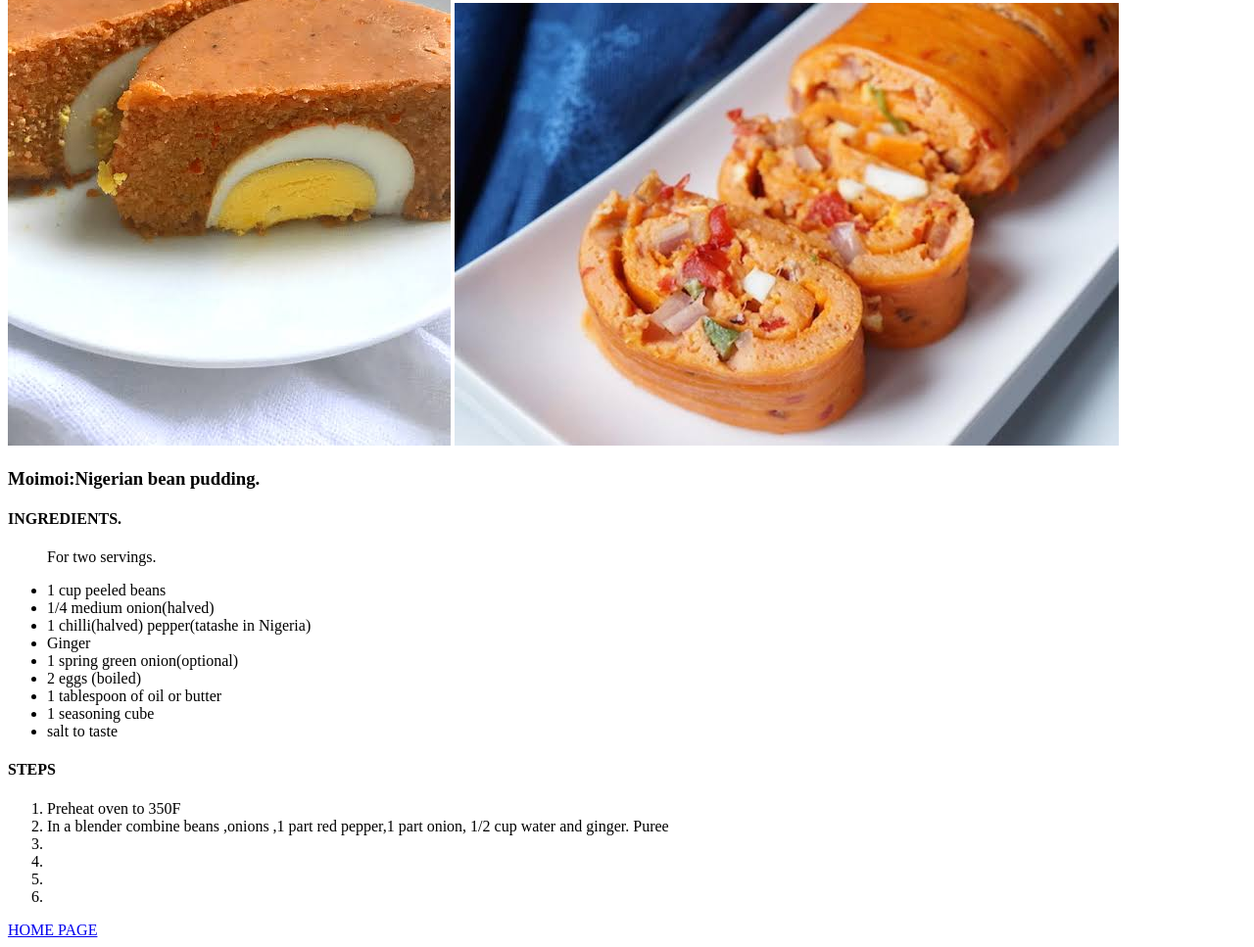
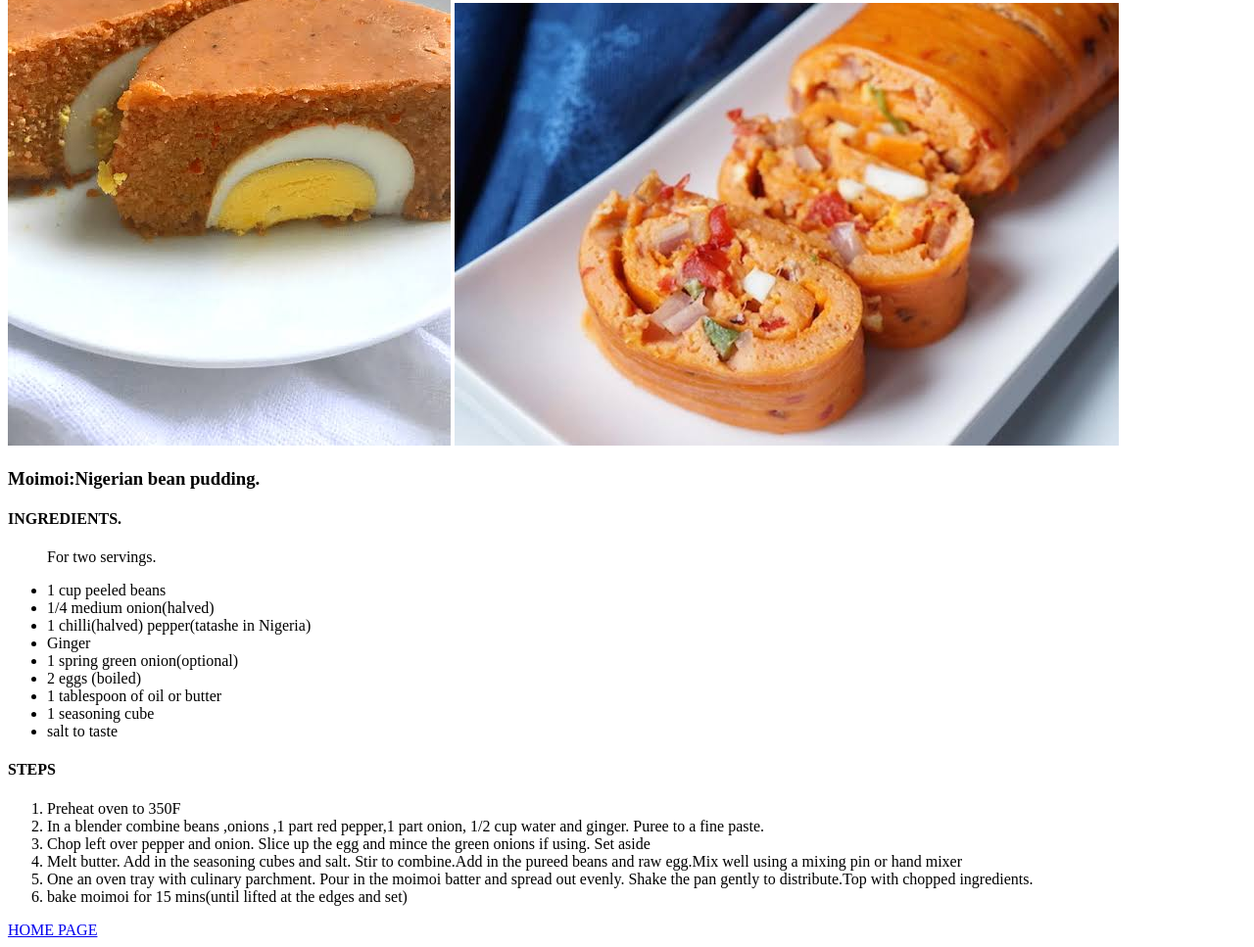
Before and after one commit to AyoOyekan/odin-recipes, a plain HTML site: page recipes/moimoi.html in a window 1280 px wide. Shown: the part 303-1270 px from the top of the page at 98% size. Drawn offline with Linux system fonts and the light colour scheme.

Commit message:
complete the steps list

```diff
--- a/recipes/moimoi.html
+++ b/recipes/moimoi.html
@@ -26,11 +26,11 @@
  <h4>STEPS</h4>
  <ol type="1">
     <li>Preheat oven to 350F</li>
-    <li>In a blender combine beans ,onions ,1 part red pepper,1 part onion, 1/2 cup water and ginger. Puree</li>
-    <li></li>
-    <li></li>
-    <li></li>
-    <li></li>
+    <li>In a blender combine beans ,onions ,1 part red pepper,1 part onion, 1/2 cup water and ginger. Puree to a fine paste.</li>
+    <li>Chop left over pepper and onion. Slice up the egg and mince the green onions if using. Set aside</li>
+    <li>Melt butter. Add in the seasoning cubes and salt. Stir to combine.Add in the pureed beans and raw egg.Mix well using a mixing pin or hand mixer</li>
+    <li>One an oven tray with culinary parchment. Pour in the moimoi batter and spread out evenly. Shake the pan gently to distribute.Top with chopped ingredients. </li>
+    <li>bake moimoi for 15 mins(until lifted at the edges and set)</li>
 
 
 
```
